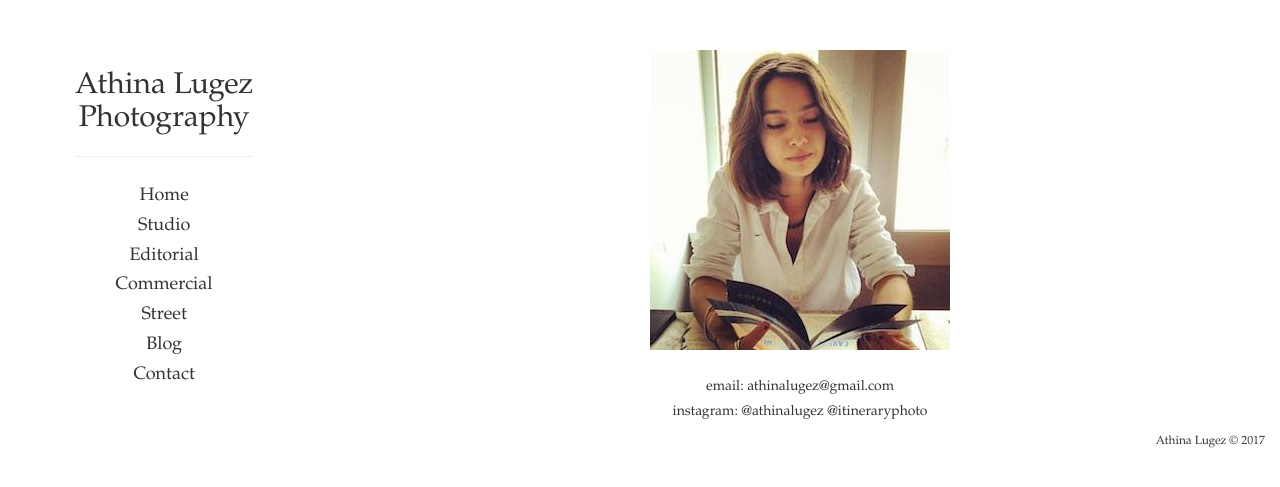
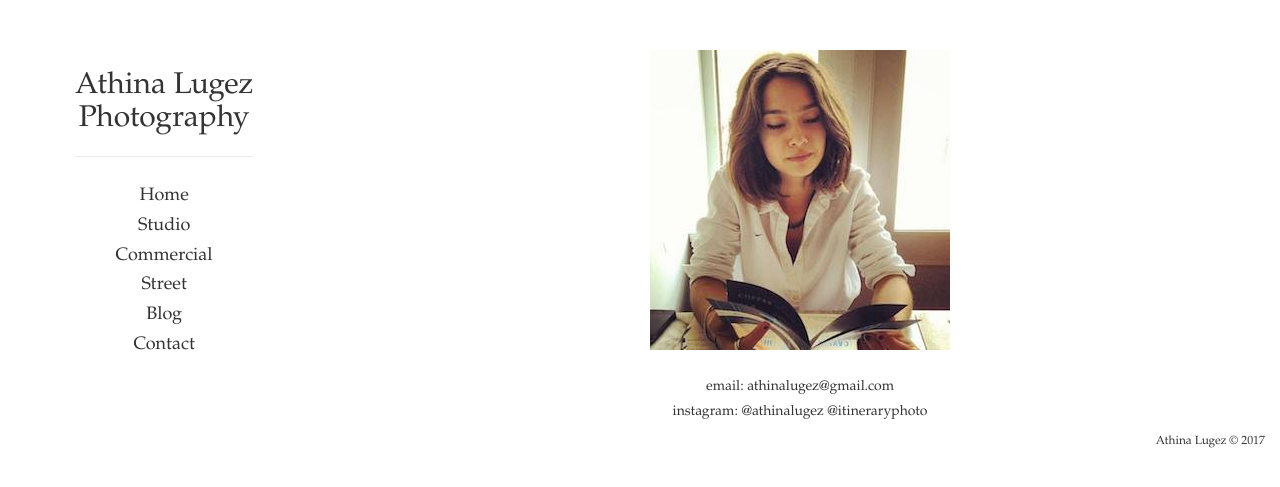
Before and after one commit to athinalugezphotography/athinalugezphotography.github.io, a Jekyll site: the page built from contact/index.html, in a window 1280 px wide. Shown: the top 487 px of the page. Built offline with Jekyll 4.4.1, drawn with Linux system fonts in a browser that asks for light colours.

Commit message:
Remove editorial category

```diff
--- a/_layouts/default.html
+++ b/_layouts/default.html
@@ -46,7 +46,7 @@
                 <ul class="nav navbar-nav">
                     <li><a href="/" class="btn btn-link no-link"><small>Home</small></a></li>
                     <li><a href="/studio" class="btn btn-link no-link"><small>Studio</small></a></li>
-                    <li><a href="/editorial" class="btn btn-link no-link"><small>Editorial</small></a></li>
+                    <!-- <li><a href="/editorial" class="btn btn-link no-link"><small>Editorial</small></a></li> -->
                     <li><a href="/commercial" class="btn btn-link no-link"><small>Commercial</small></a></li>
                     <li><a href="/street" class="btn btn-link no-link"><small>Street</small></a></li>
                     <li><a href="/blog" class="btn btn-link no-link"><small>Blog</small></a></li>
@@ -66,7 +66,7 @@
                         <ul class="nav">
                             <li><h4><a href="/" class="no-link">Home</a></h4></li>
                             <li><h4><a href="/studio" class="no-link">Studio</a></h4></li>
-                            <li><h4><a href="/editorial" class="no-link">Editorial</a></h4></li>
+                            <!-- <li><h4><a href="/editorial" class="no-link">Editorial</a></h4></li> -->
                             <li><h4><a href="/commercial" class="no-link">Commercial</a></h4></li>
                             <li><h4><a href="/street" class="no-link">Street</a></h4></li>
                             <li><h4><a href="/blog" class="no-link">Blog</a></h4></li>
```
